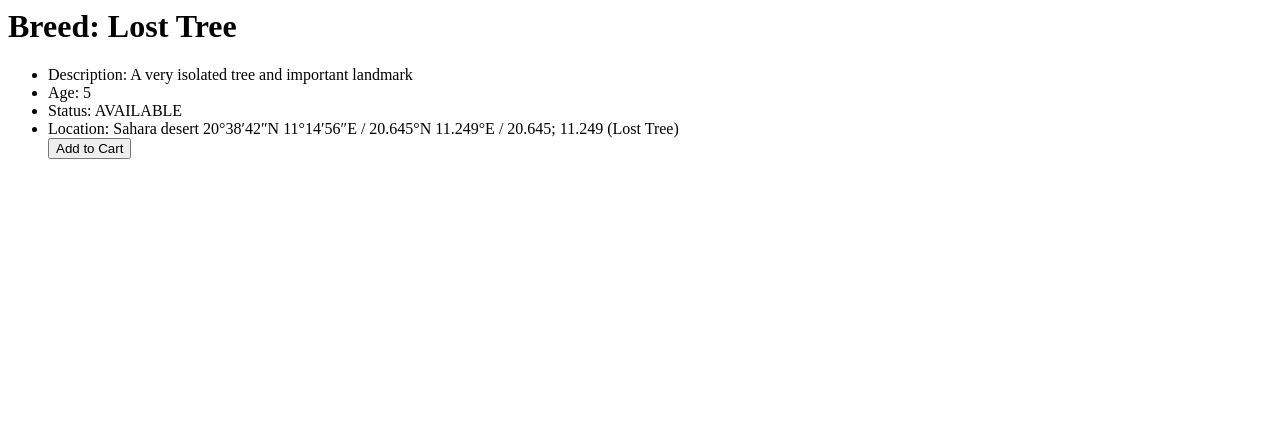
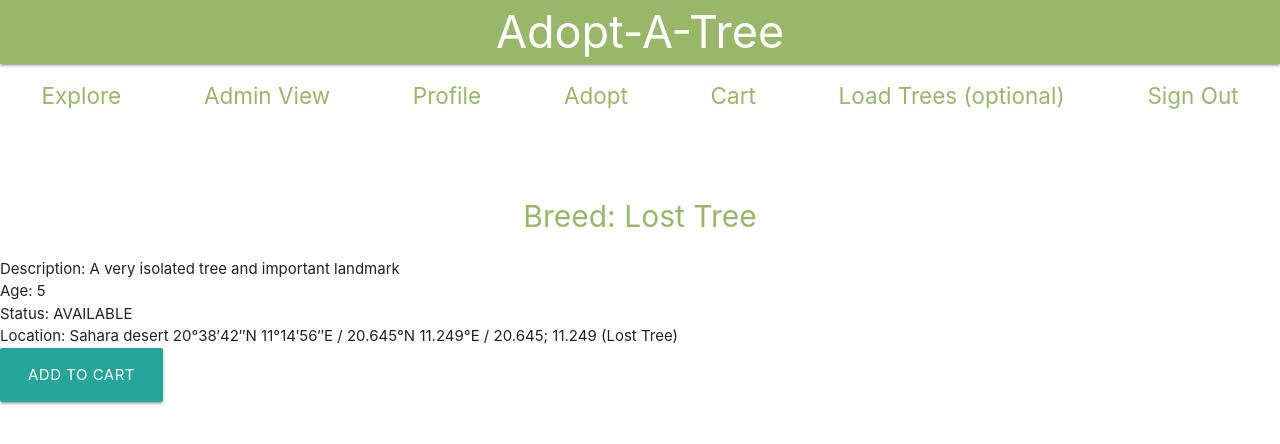
Before and after one commit to bnguyen12/INFO441-Final, a Django app: page /adopt/672 in a window 1280 px wide. Shown: the top 444 px of the page. Run offline with Django 3.2, Linux system fonts and the light colour scheme; a user stored in the database is signed in; data comes from the database, SQL or seed files in the repository; both versions use the stored data as it was after the commit.

Commit message:
specific tree css file created

```diff
--- /dev/null
+++ b/treesite/assets/specifictree.css
@@ -0,0 +1,57 @@
+.nav-wrapper {
+    background-color: #98B768;
+    color: white;
+    margin: auto;
+    padding: 0;
+}
+
+.nav-wrapper a {
+    color: white;
+    font-size: 3rem;
+}
+
+.navbar {
+    align-content: center;
+    margin: auto;
+    padding: 0;
+    padding-bottom: 2rem;
+}
+
+.navbar ul a {
+    color: #98B768;
+    font-size: 1.5rem;
+}
+
+.navbar ul {
+    display: flex;
+    flex-direction: row;
+    flex-wrap: wrap;
+    margin: auto;
+    padding: 0;
+    align-content: center;
+    text-align: center;
+    align-items: center
+
+}
+
+.navbar ul li {
+    text-align: center;
+    padding: 1rem;
+    align-content: center;
+    align-self: center;
+    margin: auto;
+}
+
+.navbar ul a:hover {
+    text-shadow: 0px 5px 10px;
+}
+
+nav {
+    background-color: #98B768;
+}
+
+h1 {
+    color: #98B768;
+    text-align: center;
+    font-size: 2rem;
+}
--- a/treesite/templates/main/specificTree.html
+++ b/treesite/templates/main/specificTree.html
@@ -1,3 +1,25 @@
+{% load static from staticfiles %}
+
+ <!-- Compiled and minified CSS -->
+ <link rel="stylesheet" href="https://cdnjs.cloudflare.com/ajax/libs/materialize/1.0.0/css/materialize.min.css">
+ <link rel="stylesheet" href="{% static 'specifictree.css' %}">
+
+<nav>
+    <div class="nav-wrapper">
+        <a href="#!" class="brand-logo center">Adopt-A-Tree</a>
+    </div>
+</nav>
+<div class="navbar">
+    <ul id="nav-mobile">
+        <li><a href="/explore">Explore</a></li>
+        <li><a href="/adminview">Admin View</a></li>
+        <li><a href="/profile">Profile</a></li>
+        <li><a href="/adopt">Adopt</a></li>
+        <li><a href="/cart">Cart</a></li>
+        <li><a href="/scrape">Load Trees (optional)</a></li>
+        <li><a href="/auth/signout">Sign Out</a></li>
+    </ul>
+</div>
 {% if tree and location %}
     <h1>Breed: {{ tree.tree_type_id.breed }}</h1>
     <ul>
```
Also changed, not shown: treesite/db.sqlite3.
